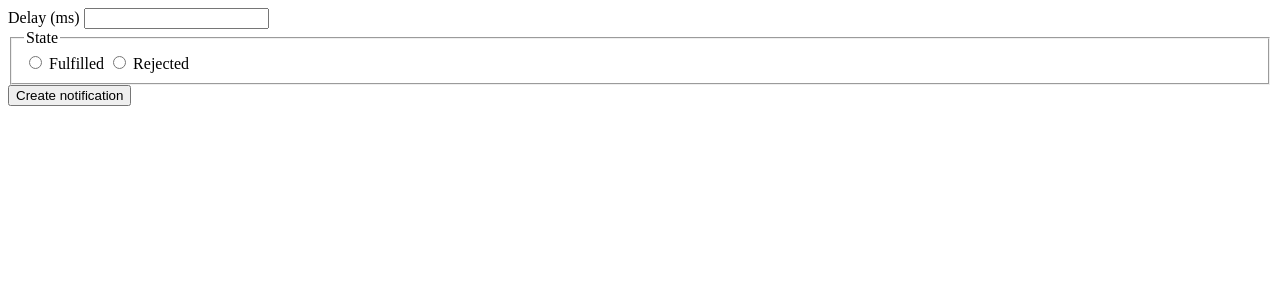
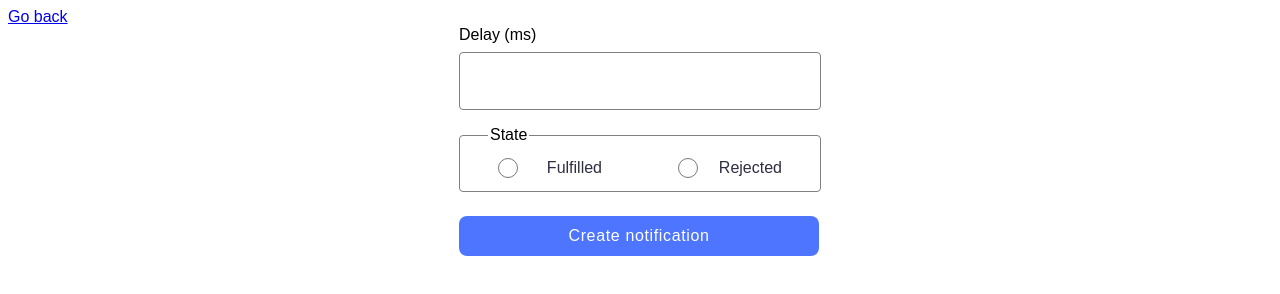
Before and after one commit to dendjoya25/goit-js-hw-10, a website built with Vite: page src/2-snackbar.html in a window 1280 px wide. Built offline with nearby package versions, Linux system fonts and the light colour scheme.

Commit message:
add css styles

```diff
--- a/src/2-snackbar.html
+++ b/src/2-snackbar.html
@@ -5,9 +5,13 @@
     <meta http-equiv="X-UA-Compatible" content="IE=edge" />
     <meta name="viewport" content="width=device-width, initial-scale=1.0" />
     <title>Snackbar</title>
+    <link rel="stylesheet" href="./css/2-snackbar.css" />
     <script type="module" src="./js/2-snackbar.js" defer></script>
   </head>
   <body>
+    <section>
+      <a href="./index.html">Go back</a>
+    </section>
     <form class="form">
       <label>
         Delay (ms)
--- /dev/null
+++ b/src/css/2-snackbar.css
@@ -0,0 +1,96 @@
+body {
+  font-family: 'Montserrat', sans-serif;
+  display: flex;
+  flex-direction: column;
+}
+
+form {
+  margin: auto;
+}
+
+form label {
+  display: flex;
+  flex-direction: column;
+  gap: 8px;
+}
+
+form input[name='delay'] {
+  border: 1px solid #808080;
+  border-radius: 4px;
+  height: 40px;
+  margin-bottom: 16px;
+  padding-top: 8px;
+  padding-bottom: 8px;
+  padding-left: 16px;
+  font-family: inherit;
+}
+
+form input[name='delay']:hover {
+  border: 1px solid #000;
+}
+
+form input[name='delay']:active {
+  border: 1px solid #4e75ff;
+}
+
+form fieldset {
+  font-family: 'Montserrat', sans-serif;
+  display: flex;
+  flex-direction: row;
+  border-radius: 4px;
+  border: 1px solid #808080;
+  width: 360px;
+  height: 64px;
+  justify-content: space-around;
+  align-items: center;
+  padding: 0;
+  margin: 0;
+  margin-bottom: 24px;
+}
+
+form fieldset:hover {
+  border: 1px solid #000;
+}
+
+fieldset legend {
+  margin-left: 28px;
+}
+
+fieldset label {
+  font-family: 'Montserrat', sans-serif;
+  font-weight: 400;
+  font-size: 16px;
+  line-height: 24px;
+  color: #2e2f42;
+  display: flex;
+  flex-direction: row;
+  align-items: center;
+  width: 104px;
+  height: 32px;
+  justify-content: space-between;
+}
+
+input[name='state'] {
+  width: 20px;
+  height: 20px;
+  margin: 0;
+}
+
+button {
+  font-family: 'Montserrat', sans-serif;
+  border-radius: 8px;
+  padding: 8px 16px;
+  width: 360px;
+  height: 40px;
+  background-color: #4e75ff;
+  font-weight: 500;
+  font-size: 16px;
+  line-height: 150%;
+  letter-spacing: 0.04em;
+  color: #fff;
+  border: none;
+}
+
+button:hover {
+  background-color: #6c8cff;
+}
```
Also changed, not shown: src/1-timer.html (+5 -1 lines), src/css/1-timer.css (added, +86 -0 lines).
